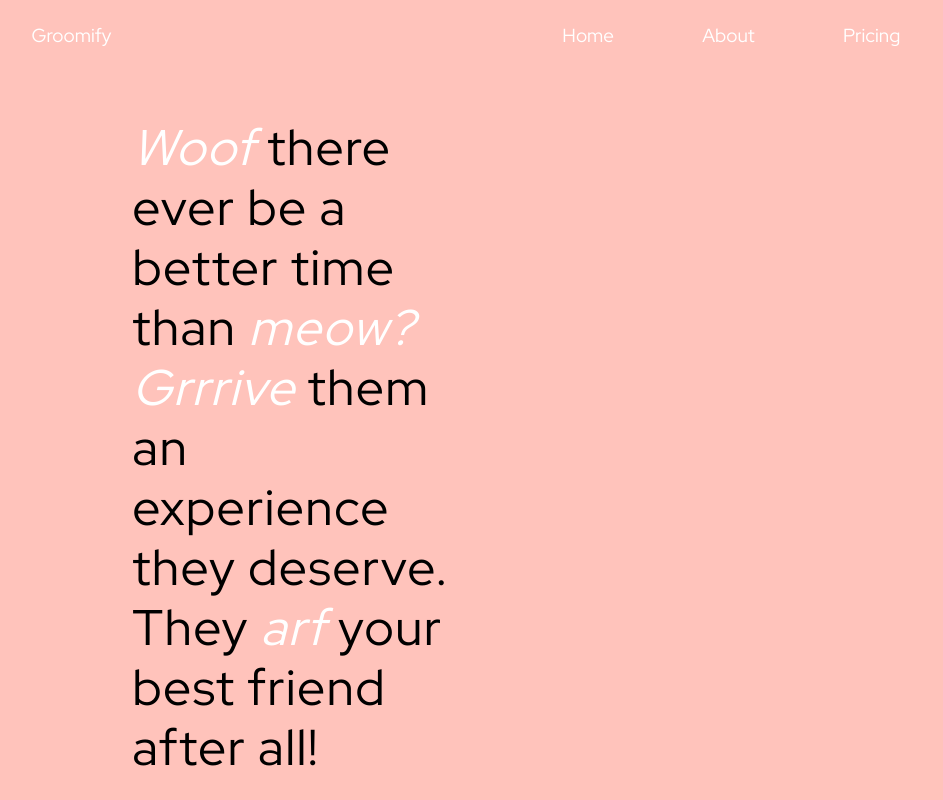
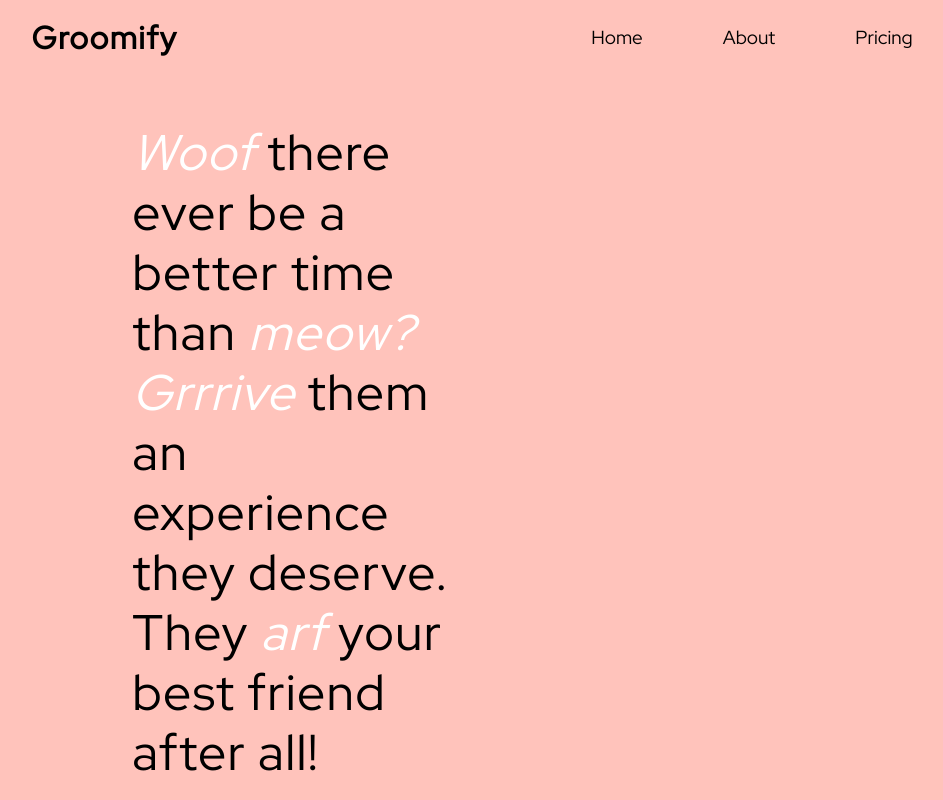
Before and after one commit to eltonbautista/Groomify, a Vue app: page / in a window 1280 px wide. Shown: the top 800 px of the page, without its empty margins (81-1024 px from the left). Built offline with nearby package versions, Linux system fonts and the light colour scheme.

Commit message:
Changed font color for all NavLink Changed sizing for Groomify NavLink

```diff
--- a/src/components/NavLinks.vue
+++ b/src/components/NavLinks.vue
@@ -28,5 +28,13 @@ export default defineComponent({
 
 .nav-link {
   font-size: var(--font-size-base);
+  color: var(--color-text-main);
+}
+
+.nav-item.groomify .nav-link {
+  font-size: calc(var(--font-size-lg) + 0.5em);
+  /* font-style: italic; */
+  font-weight: 900;
+  letter-spacing: 0.05em;
 }
 </style>
--- a/src/components/TheNav.vue
+++ b/src/components/TheNav.vue
@@ -13,7 +13,7 @@ export default defineComponent({
 
 <template>
   <nav id="nav">
-    <NavLinks link-name="Groomify" />
+    <NavLinks link-name="Groomify" class="groomify" />
     <div class="navigation-wrapper">
       <NavLinks v-for="(link, index) in links" :key="index" :link-name="link" />
     </div>
```
